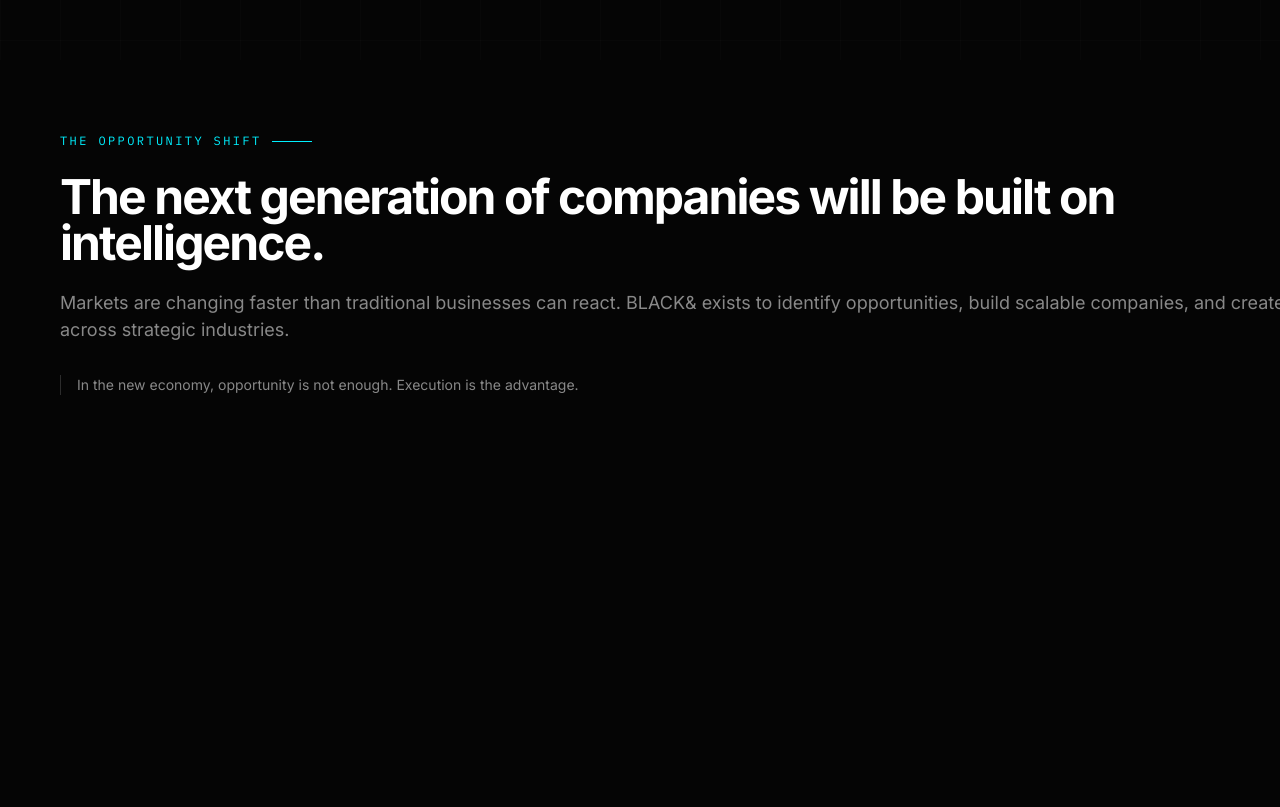
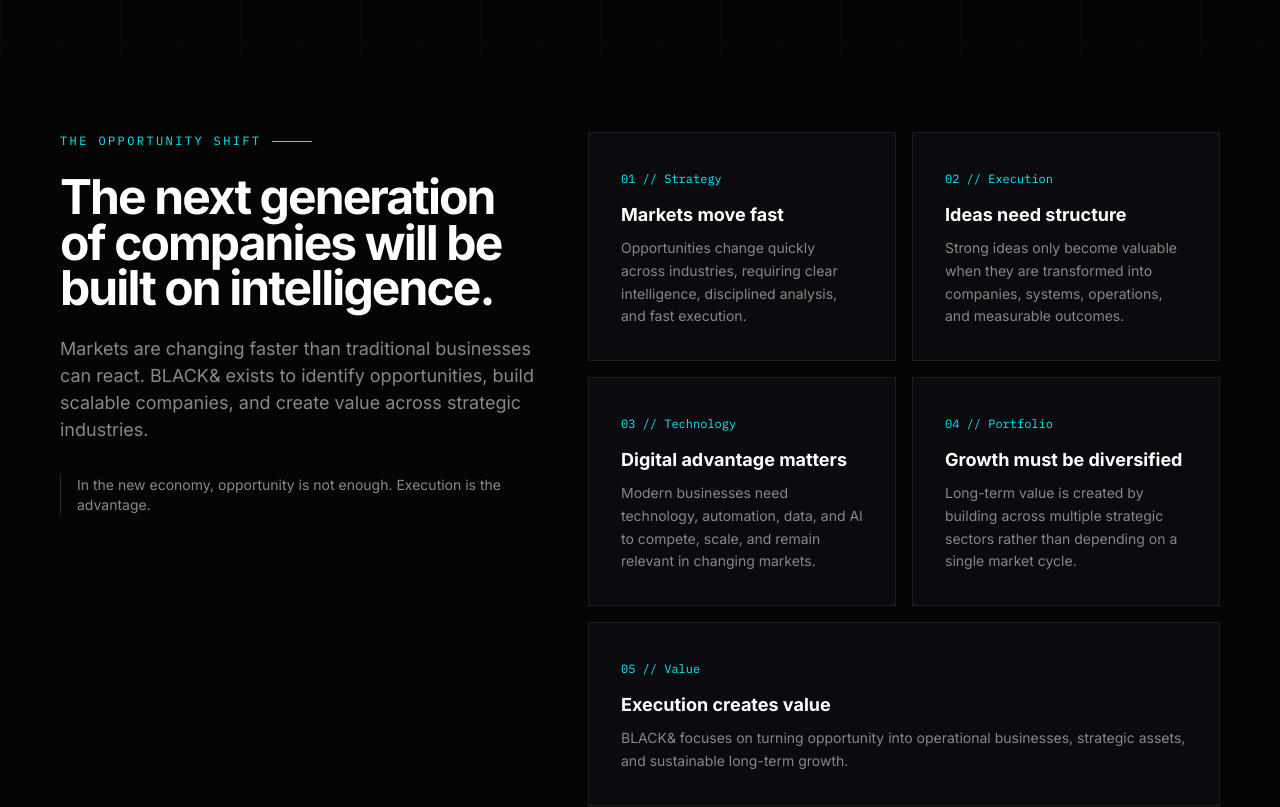
Before and after one commit to blackandb/aeth, a Next.js app: page / in a window 1280 px wide. Shown: the part 740-1547 px from the top of the page. Built offline with nearby package versions, Linux system fonts and the light colour scheme.

Commit message:
Update shift.tsx

```diff
--- a/src/components/sections/shift.tsx
+++ b/src/components/sections/shift.tsx
@@ -11,9 +11,9 @@ const problems = [
 export function ShiftSection() {
   return (
     <section className="flex min-h-[80vh] flex-col justify-center py-24">
-      <div className="flex flex-col gap-16 lg:flex-row lg:items-start">
-        {/* Left column */}
-        <FadeIn className="max-w-[480px] shrink-0">
+      <div className="flex flex-col gap-16 lg:flex-row lg:items-start lg:gap-12">
+        {/* Left column — fixed width, doesn't stretch */}
+        <FadeIn className="w-full max-w-[480px] shrink-0 lg:w-[480px]">
           <div className="eyebrow">The Opportunity Shift</div>
           <h2 className="text-[48px] font-bold leading-[0.95] tracking-[-0.04em] max-md:text-[32px]">
             The next generation of companies will be built on intelligence.
@@ -28,15 +28,23 @@ export function ShiftSection() {
           </p>
         </FadeIn>
 
-        {/* Right column - problem cards */}
-        <FadeIn delay={0.2} direction="right" className="grid flex-1 grid-cols-1 gap-px sm:grid-cols-2">
-          {problems.map((p, i) => (
-            <div key={p.num} className={`aeth-card ${i === problems.length - 1 ? "sm:col-span-2" : ""}`}>
-              <span className="section-number">{p.num} // {p.cat}</span>
-              <h3 className="mt-3 text-lg font-bold">{p.title}</h3>
-              <p className="mt-2 max-w-[600px] text-sm leading-relaxed text-secondary">{p.desc}</p>
+        {/* Right column — cards in a compact grid */}
+        <FadeIn delay={0.2} direction="right" className="w-full lg:flex-1">
+          <div className="grid grid-cols-1 gap-4 sm:grid-cols-2 lg:gap-4">
+            {problems.slice(0, 4).map((p) => (
+              <div key={p.num} className="aeth-card">
+                <span className="section-number">{p.num} // {p.cat}</span>
+                <h3 className="mt-3 text-lg font-bold">{p.title}</h3>
+                <p className="mt-2 text-sm leading-relaxed text-secondary">{p.desc}</p>
+              </div>
+            ))}
+            {/* Last card — full width on desktop too, but compact */}
+            <div className="aeth-card sm:col-span-2">
+              <span className="section-number">{problems[4].num} // {problems[4].cat}</span>
+              <h3 className="mt-3 text-lg font-bold">{problems[4].title}</h3>
+              <p className="mt-2 text-sm leading-relaxed text-secondary">{problems[4].desc}</p>
             </div>
-          ))}
+          </div>
         </FadeIn>
       </div>
     </section>
```
